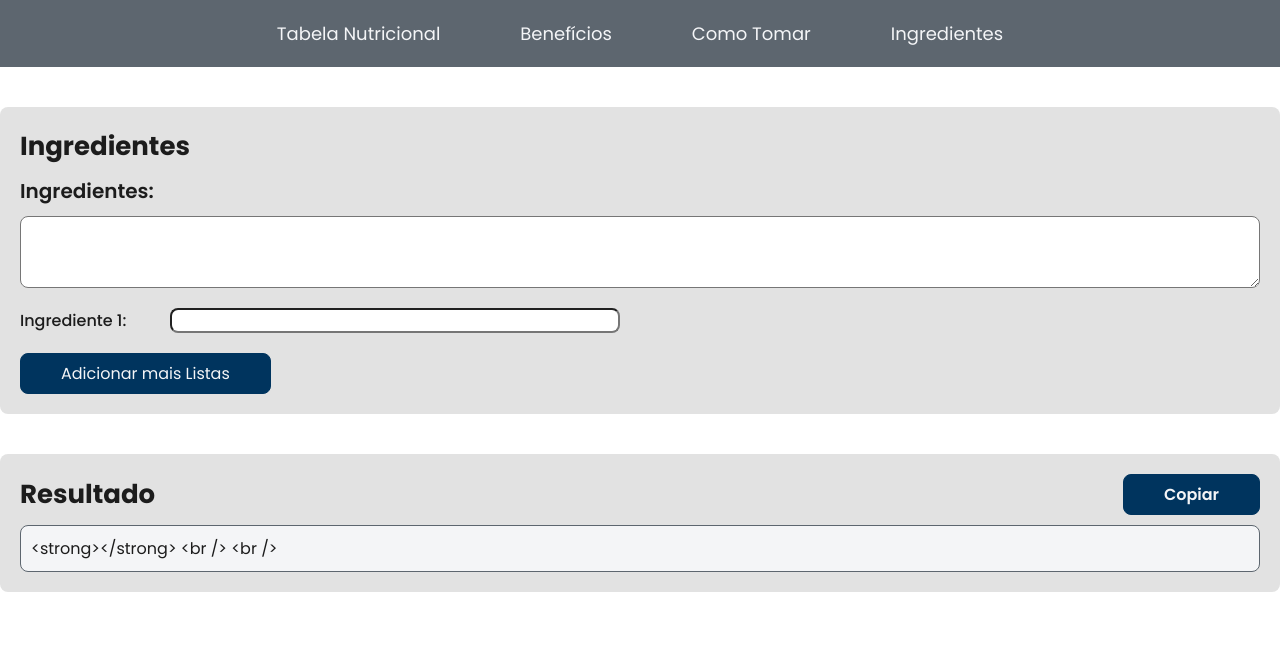
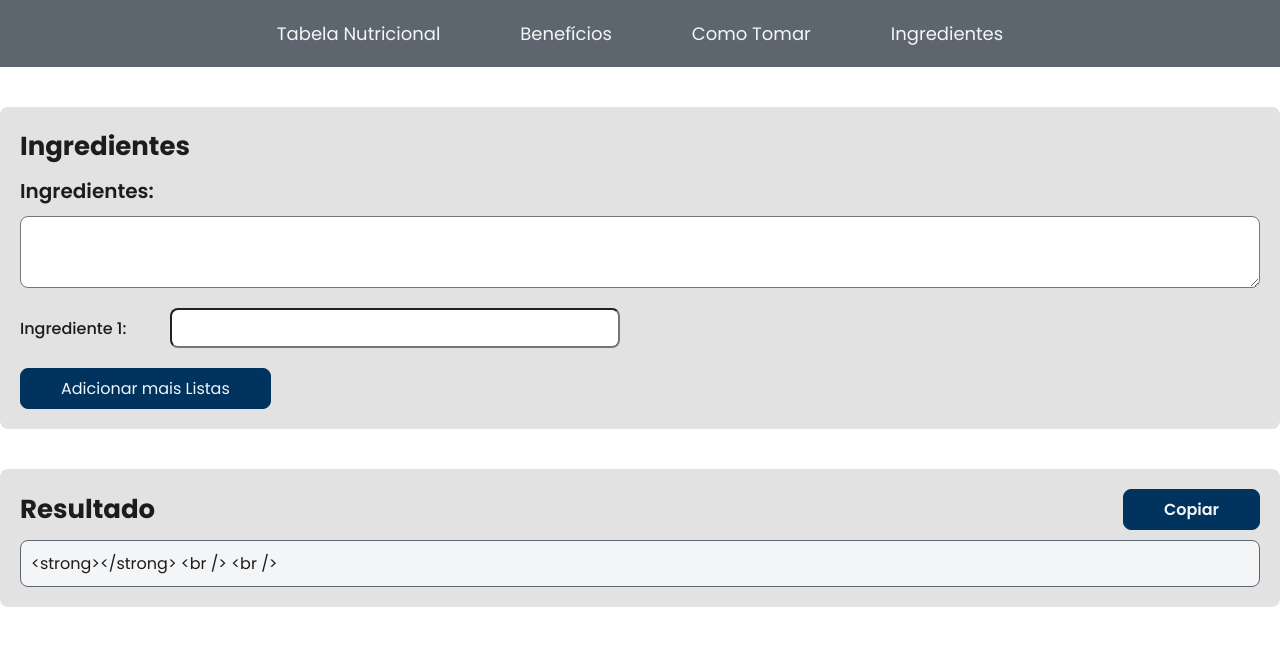
Before and after one commit to Thiaki/codificador-descricao, a React (Vite) app: page /ingredientes in a window 1280 px wide. Shown: the top 646 px of the page. Built offline with nearby package versions, Linux system fonts and the light colour scheme.

Commit message:
feat: add favicon

```diff
--- a/index.html
+++ b/index.html
@@ -2,7 +2,7 @@
 <html lang="pt-br">
   <head>
     <meta charset="UTF-8" />
-    <!-- <link rel="icon" type="image/svg+xml" href="" /> -->
+    <link rel="icon" type="image/svg+xml" href="./public/favicon.svg" />
     <meta name="viewport" content="width=device-width, initial-scale=1.0" />
     <title>Codificador Descrição</title>
   </head>
--- a/src/components/common/InputList/InputList.module.scss
+++ b/src/components/common/InputList/InputList.module.scss
@@ -4,7 +4,7 @@
     justify-content: space-between;
     align-items: center;
     flex-wrap: wrap;
-    gap: 5px;
+    gap: 10px;
 
     .label, .labelBold {
         @include textStyles($font-size: 16px, $font-weight: $font-medium);
@@ -17,6 +17,6 @@
         font-family: $primary-font;
         border-radius: 8px;
         padding: 5px;
-        height: 25px;
+        height: 40px;
     }
 }
```
Also changed, not shown: public/favicon.svg (added).
